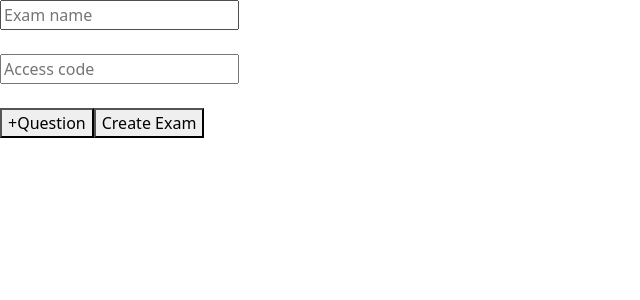
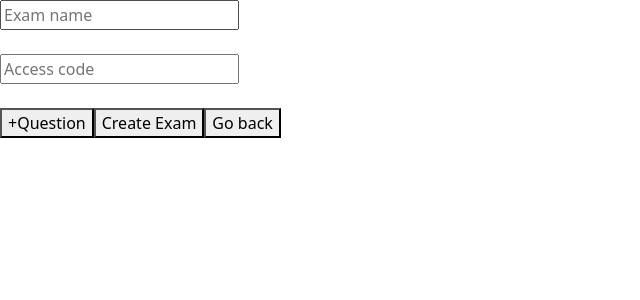
Before and after one commit to Lycanfloof/nextjs-test-manager, a Next.js app: page /examform in a window 1280 px wide. Shown: the top 300 px of the page, without its empty margins (0-640 px from the left). Built offline with nearby package versions, Linux system fonts and the light colour scheme.

Commit message:
More minor UI adjustments

```diff
--- a/pages/examform.js
+++ b/pages/examform.js
@@ -3,6 +3,7 @@ import Router from 'next/router'
 
 let handleSubmit = async (examName, accessCode, questionList) => {
     //We need to implement the submit logic.
+    event.preventDefault();
     let state = {
         examName: examName,
         accessCode: accessCode,
@@ -124,9 +125,13 @@ class ShowExamForm extends React.Component {
         }
     }
 
+    goBack = async e => {
+        Router.push("http://localhost:3000/menu");
+    }
+
     render() {
         return (
-            <form>
+            <form onSubmit={() => handleSubmit(this.state.examName, this.state.accessCode, this.state.questionList)}>
                 <div>
                     <input onChange={this.handleInfoChange} required placeholder="Exam name" type="text" name="examName"></input>
                 </div>
@@ -137,7 +142,8 @@ class ShowExamForm extends React.Component {
                 <br />
                 {this.state.questionUI}
                 <button onClick={() => this.addQuestion()}>+Question</button>
-                <button type="submit" onSubmit={() => handleSubmit(this.state.examName, this.state.accessCode, this.state.questionList)}>Create Exam</button>
+                <button type="submit">Create Exam</button>
+                <button onClick={() => this.goBack()}>Go back</button>
             </form>
         )
     }
```
Also changed, not shown: pages/users/[user].js (+8 -1 lines).
